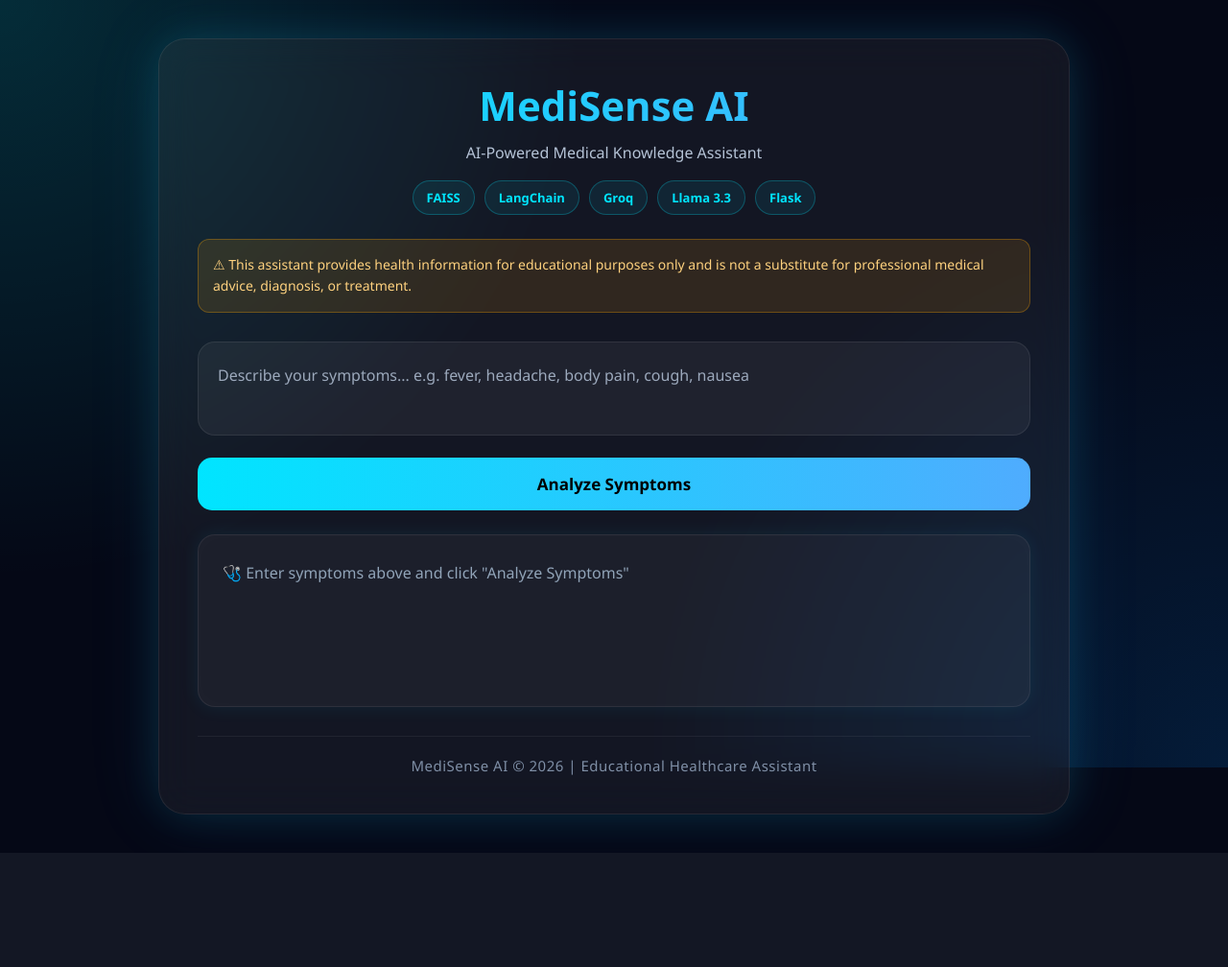
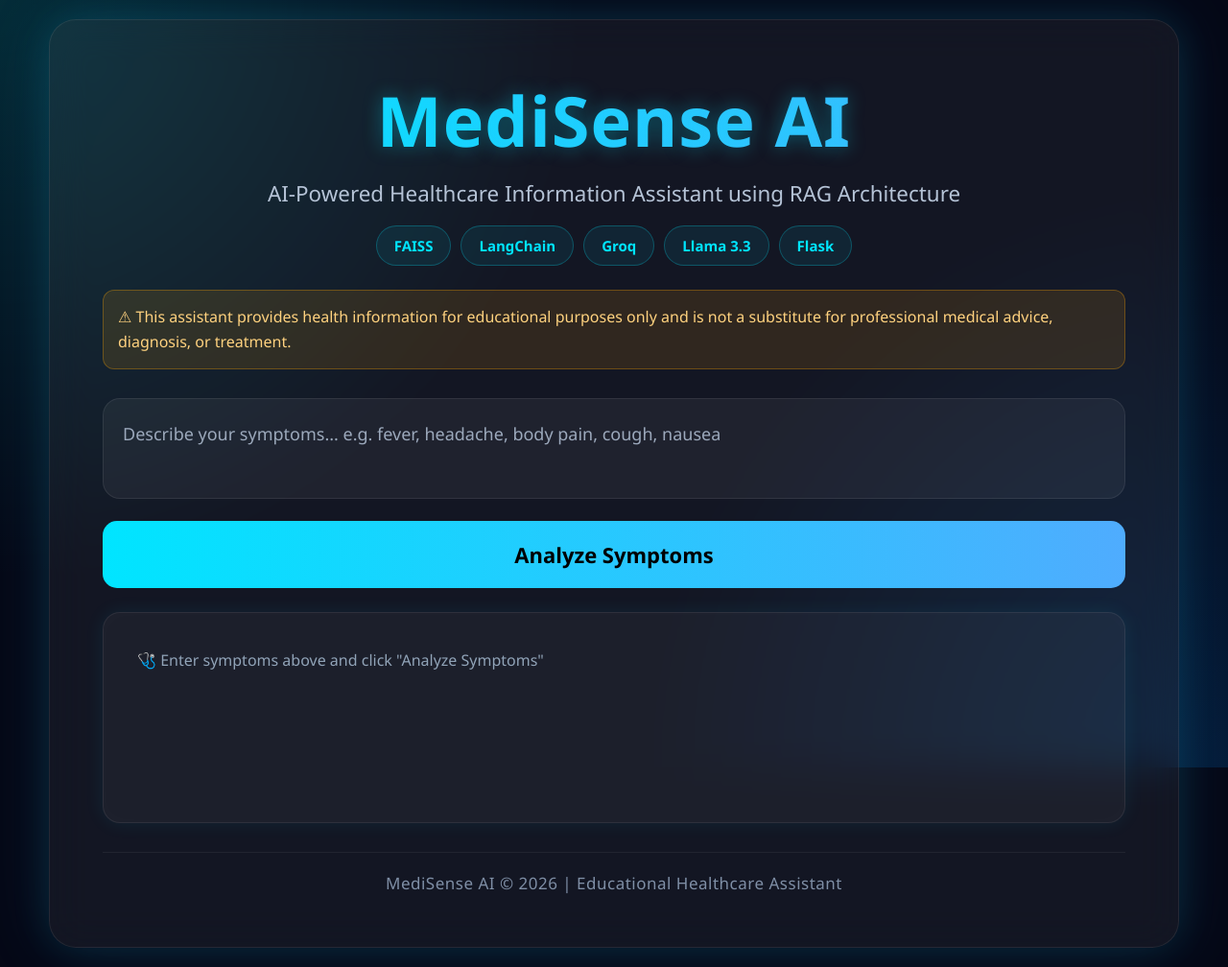
Before and after one commit to Jainishk-coder/MediSense-AI, a Flask app: page / in a window 1280 px wide. Shown: the whole page at 96% size. Before the commit the page ends 889 px from the top, so only its background shows below. Run offline with Flask 3, Linux system fonts and the light colour scheme.

Commit message:
Improve UI layout and styling

```diff
--- a/static/style.css
+++ b/static/style.css
@@ -39,14 +39,14 @@ body {
   justify-content: center;
   align-items: center;
 
-  padding: 40px;
+  padding: 20px;
 }
 
 .glass-card {
-  width: 100%;
-  max-width: 950px;
+  width: 95%;
+  max-width: 1400px;
 
-  padding: 40px;
+  padding: 55px;
 
   border-radius: 28px;
 
@@ -72,21 +72,20 @@ body {
 }
 
 .header h1 {
-  font-size: 42px;
-  font-weight: 700;
-
+  font-size: 4.5rem;
+  font-weight: 800;
+  letter-spacing: 1px;
+  text-shadow: 0 0 20px rgba(0, 229, 255, 0.35);
   background: linear-gradient(90deg, #00e5ff, #4facfe);
 
   -webkit-background-clip: text;
   -webkit-text-fill-color: transparent;
 }
-
 .header p {
-  margin-top: 10px;
+  margin-top: 12px;
   color: #b5c3d6;
-  font-size: 16px;
+  font-size: 1.4rem;
 }
-
 .disclaimer {
   margin-top: 20px;
 
@@ -100,7 +99,7 @@ body {
 
   color: #ffd27f;
 
-  font-size: 14px;
+  font-size: 16px;
 
   line-height: 1.6;
 }
@@ -111,7 +110,7 @@ body {
 
 textarea {
   width: 100%;
-  height: 180px;
+  height: 140px;
 
   resize: none;
 
@@ -119,7 +118,7 @@ textarea {
 
   padding: 20px;
 
-  font-size: 16px;
+  font-size: 18px;
 
   line-height: 1.8;
 
@@ -153,15 +152,15 @@ button {
 
   width: 100%;
 
-  padding: 16px;
+  padding: 20px;
 
   border: none;
 
   border-radius: 15px;
 
-  font-size: 17px;
+  font-size: 22px;
 
-  font-weight: 600;
+  font-weight: 700;
 
   cursor: pointer;
 
@@ -188,7 +187,7 @@ button:disabled {
 .answer-box {
   margin-top: 25px;
 
-  min-height: 180px;
+  min-height: 300px;
 
   padding: 25px;
 
@@ -231,9 +230,9 @@ button:disabled {
 .answer-box {
   margin-top: 25px;
 
-  min-height: 180px;
+  min-height: 220px;
 
-  padding: 25px;
+  padding: 35px;
 
   border-radius: 18px;
 
@@ -259,9 +258,9 @@ button:disabled {
 
   text-align: left;
 
-  font-size: 16px;
+  font-size: 18px;
 
-  line-height: 1.9;
+  line-height: 2;
 
   color: #e8eef7;
 
@@ -272,9 +271,9 @@ button:disabled {
 .formatted-answer h3 {
   color: #00e5ff;
 
-  font-size: 22px;
+  font-size: 38px;
 
-  margin-bottom: 18px;
+  margin-bottom: 22px;
 
   font-weight: 700;
 }
@@ -317,7 +316,7 @@ button:disabled {
 
   color: #7f8fa6;
 
-  font-size: 15px;
+  font-size: 17px;
 
   border-top: 1px solid rgba(255, 255, 255, 0.06);
 
@@ -373,11 +372,10 @@ button:disabled {
 }
 
 .tech-stack span {
-  padding: 8px 14px;
-
   border-radius: 30px;
 
-  font-size: 13px;
+  padding: 10px 18px;
+  font-size: 15px;
   font-weight: 600;
 
   color: #00e5ff;
@@ -386,3 +384,9 @@ button:disabled {
 
   border: 1px solid rgba(0, 229, 255, 0.25);
 }
+.subtitle {
+  font-size: 1.6rem;
+  color: #b5c3d6;
+  margin-top: 15px;
+  margin-bottom: 10px;
+}
--- a/templates/index.html
+++ b/templates/index.html
@@ -22,7 +22,9 @@
         <div class="header">
           <h1>MediSense AI</h1>
 
-          <p>AI-Powered Medical Knowledge Assistant</p>
+          <p class="subtitle">
+            AI-Powered Healthcare Information Assistant using RAG Architecture
+          </p>
 
           <div class="tech-stack">
             <span>FAISS</span>
```
